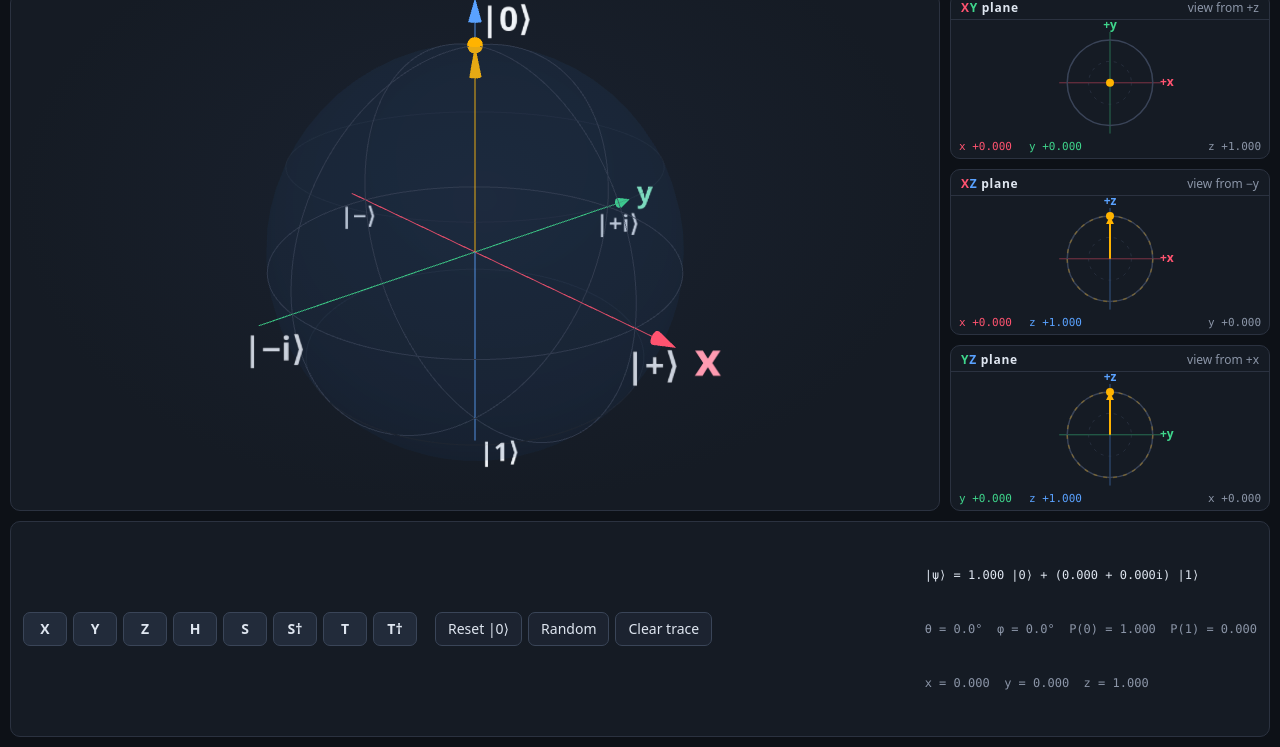
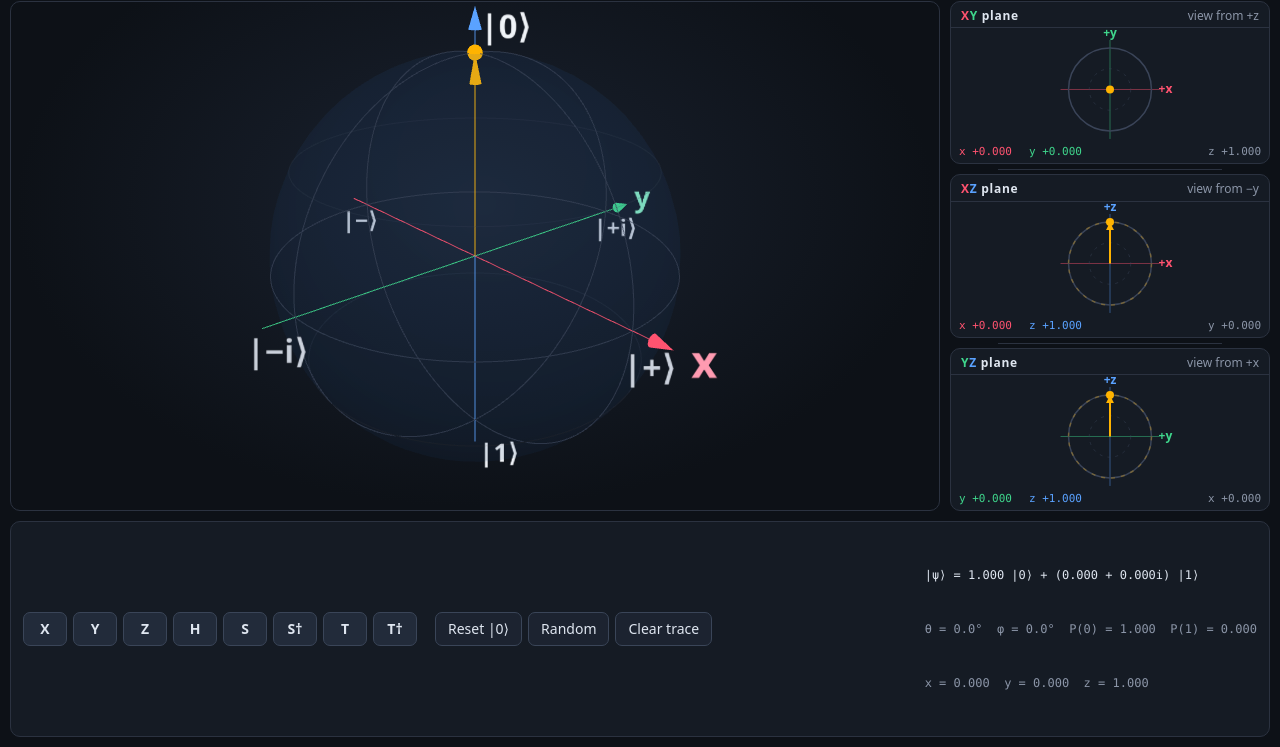
Before and after one commit to dncampo/Bloch-sphere-viewer, a website: page index.html in a window 1280 px wide. Shown: the part 53-800 px from the top of the page. Drawn offline with nearby package versions, Linux system fonts and the light colour scheme; animation ran at ten frames a second.

Commit message:
Add light theme toggle and resizable projection panels
Introduces a light/dark theme switch (button in header, persisted via
localStorage). All UI colors are now driven by CSS variables so both
themes update consistently. The 2D projection panels read axis, vector,
and ring colors from those variables at draw time instead of using
hardcoded constants.

The three side panels are now resizable: drag the divider between any
two panels to redistribute their height (or width on mobile). Also adds
a deferred resize call in Bloch3D to handle cases where the CSS grid
has not finished layout when the constructor runs.

```diff
--- a/index.html
+++ b/index.html
@@ -19,26 +19,29 @@
     <header>
       <h1>Bloch Sphere Playground</h1>
       <span class="hint">drag the amber tip to set |&psi;&rangle; &middot; drag elsewhere to orbit &middot; scroll to zoom</span>
+      <button id="btn-theme" class="util theme-btn" title="Toggle light/dark theme">Light</button>
     </header>
 
     <div id="view3d"></div>
 
     <div id="side">
-      <div class="panel">
+      <div class="panel" id="panel-xy">
         <div class="panel-title">
           <span class="ax-x">X</span><span class="ax-y">Y</span> plane
           <span class="sub">view from +z</span>
         </div>
         <div class="panel-body"><canvas id="plane-xy"></canvas></div>
       </div>
-      <div class="panel">
+      <div class="resize-handle"></div>
+      <div class="panel" id="panel-xz">
         <div class="panel-title">
           <span class="ax-x">X</span><span class="ax-z">Z</span> plane
           <span class="sub">view from &minus;y</span>
         </div>
         <div class="panel-body"><canvas id="plane-xz"></canvas></div>
       </div>
-      <div class="panel">
+      <div class="resize-handle"></div>
+      <div class="panel" id="panel-yz">
         <div class="panel-title">
           <span class="ax-y">Y</span><span class="ax-z">Z</span> plane
           <span class="sub">view from +x</span>
--- a/js/bloch3d.js
+++ b/js/bloch3d.js
@@ -107,6 +107,8 @@ export class Bloch3D {
 
     new ResizeObserver(() => this.resize()).observe(container);
     this.resize();
+    // Deferred resize in case the grid hasn't finished layout at construction time.
+    requestAnimationFrame(() => this.resize());
   }
 
   buildSphere() {
--- a/js/main.js
+++ b/js/main.js
@@ -8,6 +8,7 @@ const planes = ['xy', 'xz', 'yz'].map(p =>
   new PlaneView(document.getElementById(`plane-${p}`), p)
 );
 
+// Gate toolbar
 const gatesEl = document.getElementById('gates');
 for (const gate of GATES) {
   const btn = document.createElement('button');
@@ -21,6 +22,65 @@ document.getElementById('btn-reset').addEventListener('click', () => state.reset
 document.getElementById('btn-random').addEventListener('click', () => state.randomize());
 document.getElementById('btn-clear').addEventListener('click', () => state.clearTrail());
 
+// Theme toggle
+const btnTheme = document.getElementById('btn-theme');
+if (localStorage.getItem('theme') === 'light') {
+  document.body.classList.add('light');
+  btnTheme.textContent = 'Dark';
+}
+btnTheme.addEventListener('click', () => {
+  const isLight = document.body.classList.toggle('light');
+  localStorage.setItem('theme', isLight ? 'light' : 'dark');
+  btnTheme.textContent = isLight ? 'Dark' : 'Light';
+});
+
+// Panel resize
+(function initPanelResize() {
+  document.querySelectorAll('.resize-handle').forEach(handle => {
+    let drag = null;
+
+    handle.addEventListener('pointerdown', e => {
+      const above = handle.previousElementSibling;
+      const below = handle.nextElementSibling;
+      drag = {
+        startY: e.clientY,
+        startX: e.clientX,
+        aboveH: above.getBoundingClientRect().height,
+        belowH: below.getBoundingClientRect().height,
+        aboveW: above.getBoundingClientRect().width,
+        belowW: below.getBoundingClientRect().width,
+        above,
+        below,
+      };
+      handle.setPointerCapture(e.pointerId);
+      e.preventDefault();
+    });
+
+    handle.addEventListener('pointermove', e => {
+      if (!drag) return;
+      const isMobile = window.innerWidth <= 900;
+      if (isMobile) {
+        const dx = e.clientX - drag.startX;
+        const total = drag.aboveW + drag.belowW;
+        const newAbove = Math.max(80, Math.min(total - 80, drag.aboveW + dx));
+        drag.above.style.flex = `0 0 ${newAbove}px`;
+        drag.below.style.flex = `0 0 ${total - newAbove}px`;
+      } else {
+        const dy = e.clientY - drag.startY;
+        const total = drag.aboveH + drag.belowH;
+        const newAbove = Math.max(60, Math.min(total - 60, drag.aboveH + dy));
+        drag.above.style.flex = `0 0 ${newAbove}px`;
+        drag.below.style.flex = `0 0 ${total - newAbove}px`;
+      }
+    });
+
+    const end = () => { drag = null; };
+    handle.addEventListener('pointerup', end);
+    handle.addEventListener('pointercancel', end);
+  });
+})();
+
+// State readout
 const roPsi = document.getElementById('ro-psi');
 const roAng = document.getElementById('ro-ang');
 const roVec = document.getElementById('ro-vec');
@@ -46,6 +106,7 @@ function updateReadout() {
     `x = ${fmt(state.v.x)}  y = ${fmt(state.v.y)}  z = ${fmt(state.v.z)}`;
 }
 
+// Render loop
 let last = performance.now();
 function frame(now) {
   const dt = Math.min((now - last) / 1000, 0.05);
--- a/js/planes.js
+++ b/js/planes.js
@@ -1,18 +1,25 @@
 // 2D orthographic projection of the Bloch vector onto a coordinate plane,
 // drawn on a canvas. Updated every frame alongside the 3D view.
 
-const AXIS_COLORS = { x: '#ff5370', y: '#3fd68c', z: '#5aa2ff' };
-const VEC_COLOR = '#ffb300';
-const RING_COLOR = '#3a4458';
-const DIM = '#8b95a7';
+function getColors() {
+  const s = getComputedStyle(document.documentElement);
+  return {
+    axX: s.getPropertyValue('--ax-x').trim(),
+    axY: s.getPropertyValue('--ax-y').trim(),
+    axZ: s.getPropertyValue('--ax-z').trim(),
+    vec: s.getPropertyValue('--vec').trim(),
+    ring: s.getPropertyValue('--ring').trim(),
+    dim: s.getPropertyValue('--dim').trim(),
+  };
+}
 
 export class PlaneView {
   constructor(canvas, plane) {
     this.canvas = canvas;
     this.ctx = canvas.getContext('2d');
-    this.h = plane[0]; // horizontal axis name, e.g. 'x'
-    this.vAx = plane[1]; // vertical axis name, e.g. 'y'
-    this.out = 'xyz'.replace(plane[0], '').replace(plane[1], ''); // out-of-plane axis
+    this.h = plane[0];
+    this.vAx = plane[1];
+    this.out = 'xyz'.replace(plane[0], '').replace(plane[1], '');
     this.w = 0;
     this.hgt = 0;
 
@@ -30,6 +37,9 @@ export class PlaneView {
   draw(vec, trail) {
     const { ctx, w, hgt: h } = this;
     if (!w || !h) return;
+    const C = getColors();
+    const axColors = { x: C.axX, y: C.axY, z: C.axZ };
+
     ctx.setTransform(this.dpr, 0, 0, this.dpr, 0, 0);
     ctx.clearRect(0, 0, w, h);
 
@@ -45,14 +55,14 @@ export class PlaneView {
     // Crosshair axes, colored to match the 3D view.
     ctx.lineWidth = 1;
     ctx.globalAlpha = 0.45;
-    ctx.strokeStyle = AXIS_COLORS[this.h];
+    ctx.strokeStyle = axColors[this.h];
     line(ctx, cx - R - 8, cy, cx + R + 8, cy);
-    ctx.strokeStyle = AXIS_COLORS[this.vAx];
+    ctx.strokeStyle = axColors[this.vAx];
     line(ctx, cx, cy + R + 8, cx, cy - R - 8);
     ctx.globalAlpha = 1;
 
     // Unit circle (the sphere's silhouette) and half-radius guide.
-    ctx.strokeStyle = RING_COLOR;
+    ctx.strokeStyle = C.ring;
     ctx.lineWidth = 1.5;
     circle(ctx, cx, cy, R);
     ctx.save();
@@ -62,19 +72,19 @@ export class PlaneView {
     circle(ctx, cx, cy, R / 2);
     ctx.restore();
 
-    // Axis letters and unit ticks.
+    // Axis letters.
     ctx.font = '600 12px system-ui, sans-serif';
     ctx.textAlign = 'center';
     ctx.textBaseline = 'middle';
-    ctx.fillStyle = AXIS_COLORS[this.h];
+    ctx.fillStyle = axColors[this.h];
     ctx.fillText(`+${this.h}`, cx + R + 14, cy);
-    ctx.fillStyle = AXIS_COLORS[this.vAx];
+    ctx.fillStyle = axColors[this.vAx];
     ctx.fillText(`+${this.vAx}`, cx, cy - R - 14);
 
     // Trace of recent motion, projected onto this plane.
     if (trail.length > 1) {
       ctx.lineWidth = 1.5;
-      ctx.strokeStyle = VEC_COLOR;
+      ctx.strokeStyle = C.vec;
       const n = trail.length;
       for (let i = 1; i < n; i++) {
         ctx.globalAlpha = 0.05 + 0.45 * (i / n) ** 2;
@@ -85,32 +95,31 @@ export class PlaneView {
       ctx.globalAlpha = 1;
     }
 
-    // Dashed circle at the current in-plane radius — rotations about the
-    // out-of-plane axis move the state along this circle.
+    // Dashed circle at the current in-plane radius.
     const r = Math.hypot(a, b);
     if (r > 0.02) {
       ctx.save();
       ctx.setLineDash([4, 6]);
-      ctx.strokeStyle = VEC_COLOR;
+      ctx.strokeStyle = C.vec;
       ctx.globalAlpha = 0.3;
       circle(ctx, cx, cy, r * R);
       ctx.restore();
     }
 
     // Projected state vector.
-    arrow(ctx, cx, cy, px(a), py(b), VEC_COLOR, 2);
-    ctx.fillStyle = VEC_COLOR;
+    arrow(ctx, cx, cy, px(a), py(b), C.vec, 2);
+    ctx.fillStyle = C.vec;
     dot(ctx, px(a), py(b), 4);
 
-    // Numeric readout: in-plane coordinates bright, out-of-plane dimmed.
+    // Numeric readout.
     ctx.font = '11px ui-monospace, Consolas, monospace';
     ctx.textAlign = 'left';
     ctx.textBaseline = 'alphabetic';
-    ctx.fillStyle = AXIS_COLORS[this.h];
+    ctx.fillStyle = axColors[this.h];
     ctx.fillText(`${this.h} ${fmt(a)}`, 8, h - 8);
-    ctx.fillStyle = AXIS_COLORS[this.vAx];
+    ctx.fillStyle = axColors[this.vAx];
     ctx.fillText(`${this.vAx} ${fmt(b)}`, 78, h - 8);
-    ctx.fillStyle = DIM;
+    ctx.fillStyle = C.dim;
     ctx.textAlign = 'right';
     ctx.fillText(`${this.out} ${fmt(out)}`, w - 8, h - 8);
   }
--- a/style.css
+++ b/style.css
@@ -8,6 +8,28 @@
   --ax-y: #3fd68c;
   --ax-z: #5aa2ff;
   --vec: #ffb300;
+  --ring: #3a4458;
+  --btn-bg: #222b3a;
+  --btn-border: #3a4558;
+  --btn-hover: #2d3950;
+  --btn-util-bg: #1c2330;
+}
+
+body.light {
+  --bg: #f0f2f5;
+  --panel: #ffffff;
+  --border: #d1d5db;
+  --text: #111827;
+  --dim: #6b7280;
+  --ax-x: #dc2626;
+  --ax-y: #16a34a;
+  --ax-z: #2563eb;
+  --vec: #d97706;
+  --ring: #9ca3af;
+  --btn-bg: #e5e7eb;
+  --btn-border: #d1d5db;
+  --btn-hover: #d1d5db;
+  --btn-util-bg: #f3f4f6;
 }
 
 * { box-sizing: border-box; }
@@ -47,11 +69,16 @@ header h1 {
 
 .hint { color: var(--dim); font-size: 12px; }
 
+.theme-btn {
+  margin-left: auto;
+  flex-shrink: 0;
+}
+
 #view3d {
   grid-row: 2;
   position: relative;
   min-height: 0;
-  background: radial-gradient(ellipse at 50% 40%, #1a2230 0%, var(--panel) 70%);
+  background: radial-gradient(ellipse at 50% 40%, #1a2230 0%, #0d1117 70%);
   border: 1px solid var(--border);
   border-radius: 10px;
   overflow: hidden;
@@ -61,20 +88,42 @@ header h1 {
 
 #side {
   grid-row: 2;
-  display: grid;
-  grid-template-rows: repeat(3, 1fr);
-  gap: 10px;
+  display: flex;
+  flex-direction: column;
   min-height: 0;
 }
 
 .panel {
+  flex: 1 1 0;
   display: flex;
   flex-direction: column;
-  min-height: 0;
+  min-height: 60px;
   background: var(--panel);
   border: 1px solid var(--border);
   border-radius: 10px;
   overflow: hidden;
+}
+
+.resize-handle {
+  flex: 0 0 10px;
+  cursor: ns-resize;
+  position: relative;
+  user-select: none;
+  -webkit-user-select: none;
+}
+
+.resize-handle::after {
+  content: '';
+  position: absolute;
+  left: 15%;
+  right: 15%;
+  top: 50%;
+  height: 1px;
+  background: var(--border);
+}
+
+.resize-handle:hover::after {
+  background: var(--dim);
 }
 
 .panel-title {
@@ -83,6 +132,7 @@ header h1 {
   font-weight: 650;
   letter-spacing: 0.06em;
   border-bottom: 1px solid var(--border);
+  flex-shrink: 0;
 }
 
 .panel-title .sub {
@@ -122,8 +172,8 @@ footer {
 button {
   font: 600 14px/1 system-ui, "Segoe UI", sans-serif;
   color: var(--text);
-  background: #222b3a;
-  border: 1px solid #3a4558;
+  background: var(--btn-bg);
+  border: 1px solid var(--btn-border);
   border-radius: 7px;
   padding: 9px 0;
   width: 44px;
@@ -131,14 +181,14 @@ button {
   transition: background 0.12s, transform 0.05s;
 }
 
-button:hover { background: #2d3950; }
+button:hover { background: var(--btn-hover); }
 button:active { transform: translateY(1px); }
 
 button.util {
   width: auto;
   padding: 9px 12px;
   font-weight: 500;
-  background: #1c2330;
+  background: var(--btn-util-bg);
 }
 
 #readout {
@@ -160,8 +210,19 @@ button.util {
   header, footer { grid-column: 1; }
   #side {
     grid-row: 3;
-    grid-template-rows: none;
-    grid-template-columns: repeat(3, 1fr);
+    flex-direction: row;
     height: 32vw;
   }
+  .resize-handle {
+    flex: 0 0 10px;
+    cursor: ew-resize;
+  }
+  .resize-handle::after {
+    left: 50%;
+    right: auto;
+    top: 15%;
+    bottom: 15%;
+    width: 1px;
+    height: auto;
+  }
 }
```
